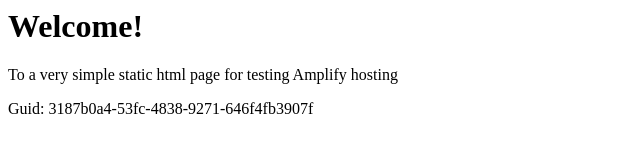
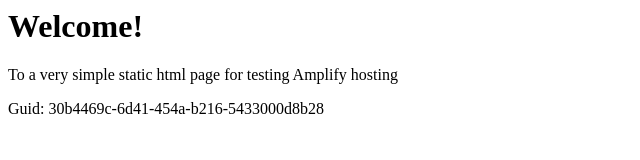
Before and after one commit to aws-aemilia-iad/Github-PR-Commit-Integration-Test-DoNotTouch-GitHubWebhookPushCanaryTest-v1-prod-us-east-1, a website: page src/index.html in a window 1280 px wide. Shown: the full height of the page, 0-640 px from the left. Drawn offline with Linux system fonts and the light colour scheme.

Commit message:
commit from integ tests

```diff
--- a/src/index.html
+++ b/src/index.html
@@ -12,6 +12,6 @@
 <body>
     <h1>Welcome!</h1>
     <p>To a very simple static html page for testing Amplify hosting</p>
-    <p>Guid: 3187b0a4-53fc-4838-9271-646f4fb3907f</p></body>
+    <p>Guid: 30b4469c-6d41-454a-b216-5433000d8b28</p></body>
 
 </html>
```
